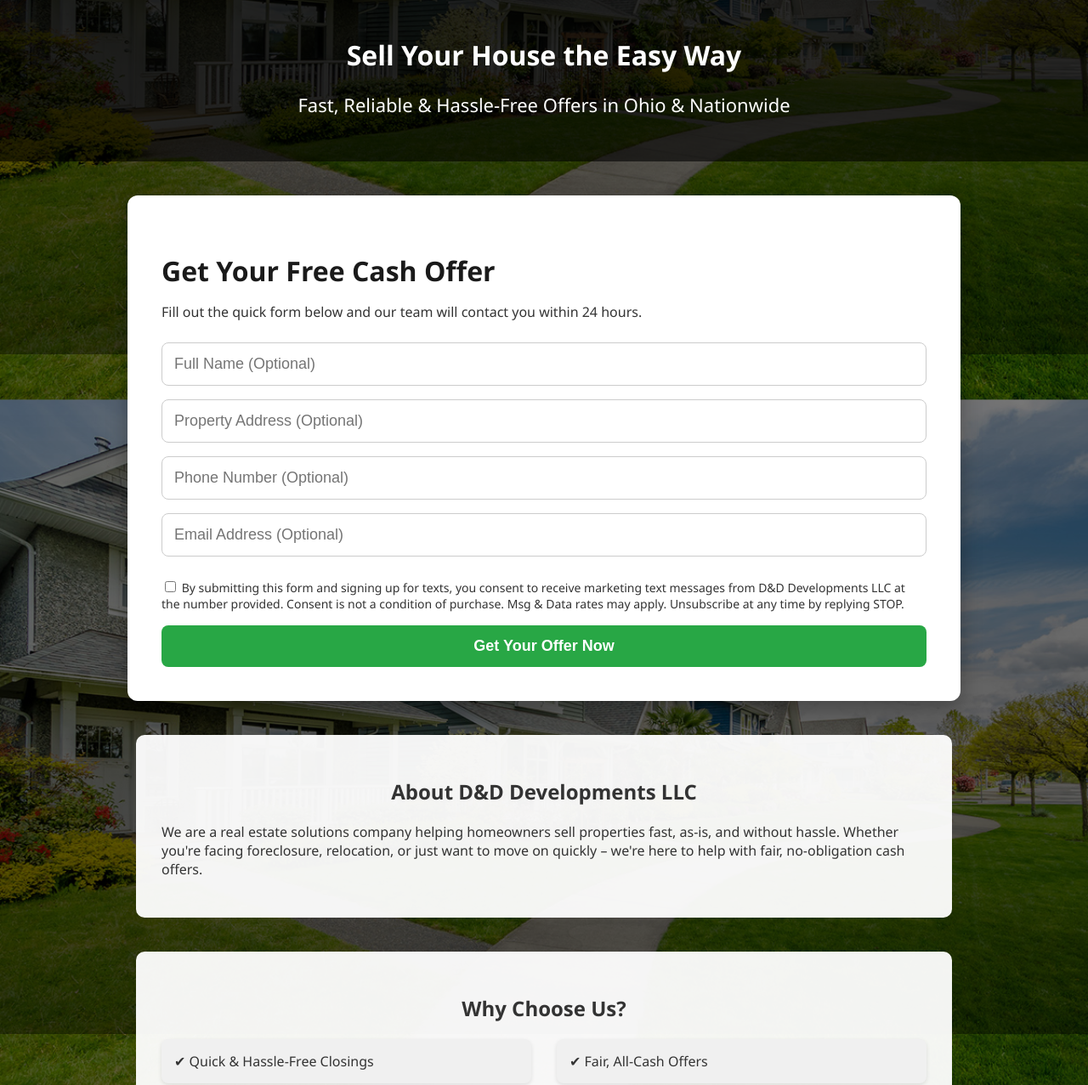
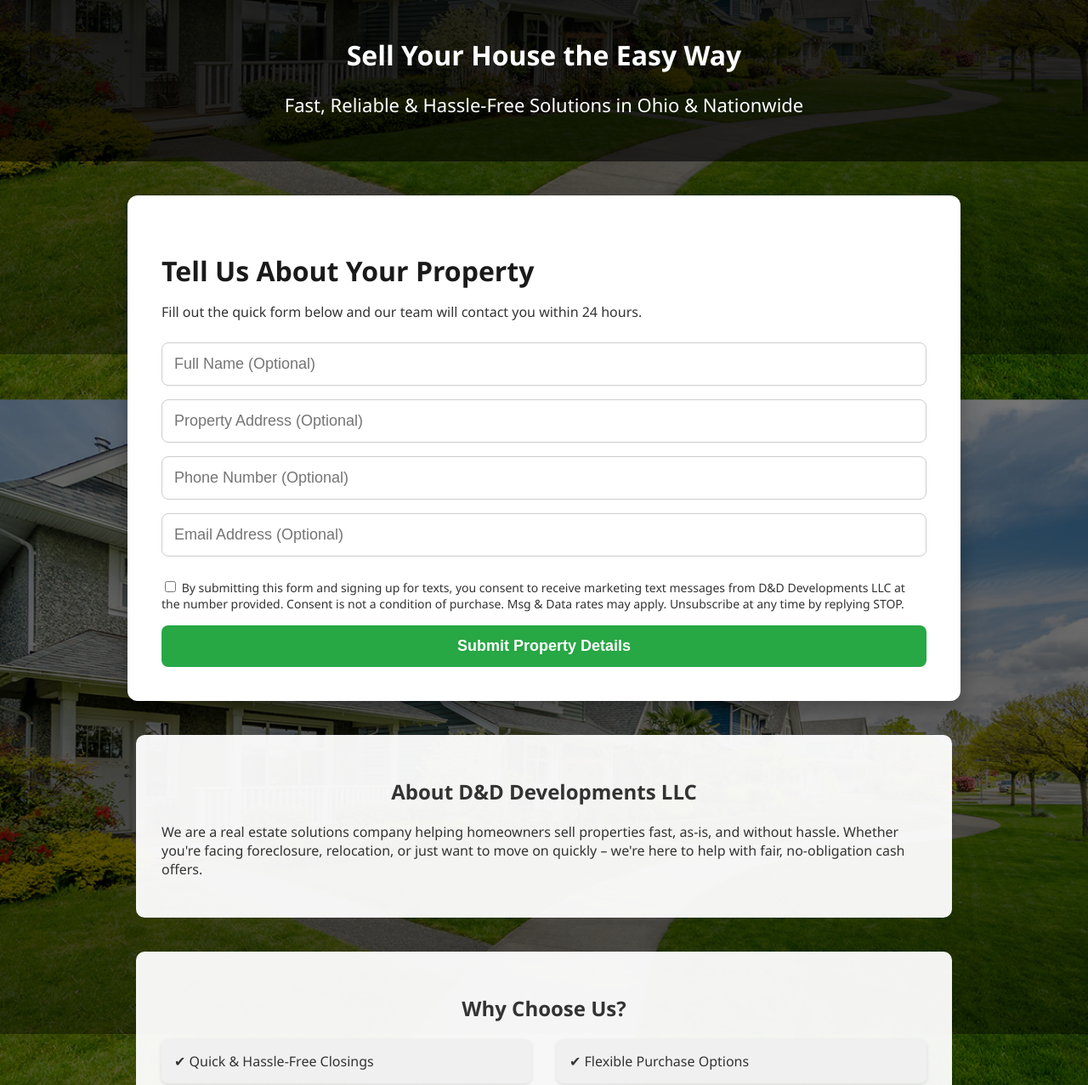
Before and after one commit to dddevelopments/dddevelopments, a plain HTML site: page index.html in a window 1280 px wide. Shown: the part 383-1660 px from the top of the page at 85% size. Drawn offline with Linux system fonts and the light colour scheme.

Commit message:
Update index.html

```diff
--- a/index.html
+++ b/index.html
@@ -4,7 +4,7 @@
   <meta charset="UTF-8" />
   <meta name="viewport" content="width=device-width, initial-scale=1.0"/>
   <title>Sell Your House for Cash in Ohio | D&D Developments LLC</title>
-  <meta name="description" content="Need to sell your house fast? Get a fair cash offer from D&D Developments LLC. We buy houses in Ohio and across the US. No fees, no repairs, just cash.">
+  <meta name="description" content="D&D Developments LLC helps property owners explore flexible selling solutions. Serving Ohio and the US with a simple and straightforward process.">
   <meta name="keywords" content="sell house for cash, we buy houses, fast home sale, real estate investors Ohio, D&D Developments">
   <link rel="canonical" href="https://www.dddevelopments.com/">
 
@@ -201,11 +201,11 @@
   <div class="header">
   <img src="logo.jpg" alt="D&D Developments Logo" class="logo-image">
   <h1>Sell Your House the Easy Way</h1>
-  <p>Fast, Reliable & Hassle-Free Offers in Ohio & Nationwide</p>
+  <p>Fast, Reliable & Hassle-Free Solutions in Ohio & Nationwide</p>
 </div>
 
   <div class="container">
-  <h2>Get Your Free Cash Offer</h2>
+  <h2>Tell Us About Your Property</h2>
   <p>Fill out the quick form below and our team will contact you within 24 hours.</p>
 
  <form id="leadForm">
@@ -219,7 +219,7 @@
     By submitting this form and signing up for texts, you consent to receive marketing text messages from D&D Developments LLC at the number provided. Consent is not a condition of purchase. Msg & Data rates may apply. Unsubscribe at any time by replying STOP.
   </label>
 
-  <button type="submit">Get Your Offer Now</button>
+  <button type="submit">Submit Property Details</button>
   <p id="form-error" style="display: none; color: red; margin-top: 10px;"></p>
   <p id="form-success" style="display: none; color: green; margin-top: 10px;">Thank you! We'll be in touch soon.</p>
 </form>
@@ -259,7 +259,7 @@
     <h2>Why Choose Us?</h2>
     <ul>
       <li>✔ Quick & Hassle-Free Closings</li>
-      <li>✔ Fair, All-Cash Offers</li>
+      <li>✔ Flexible Purchase Options</li>
       <li>✔ No Repairs, No Cleaning Needed</li>
       <li>✔ Zero Agent Fees or Commissions</li>
     </ul>
```
